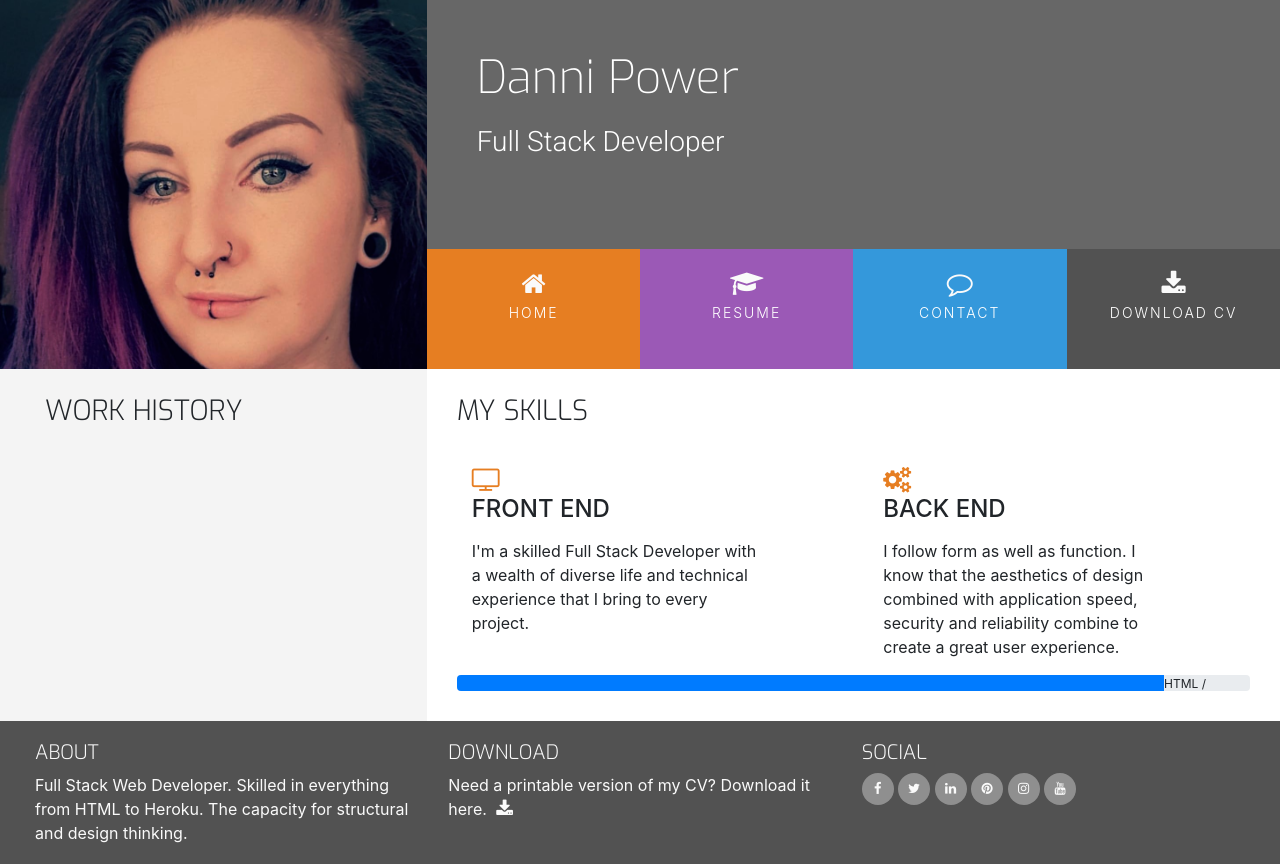
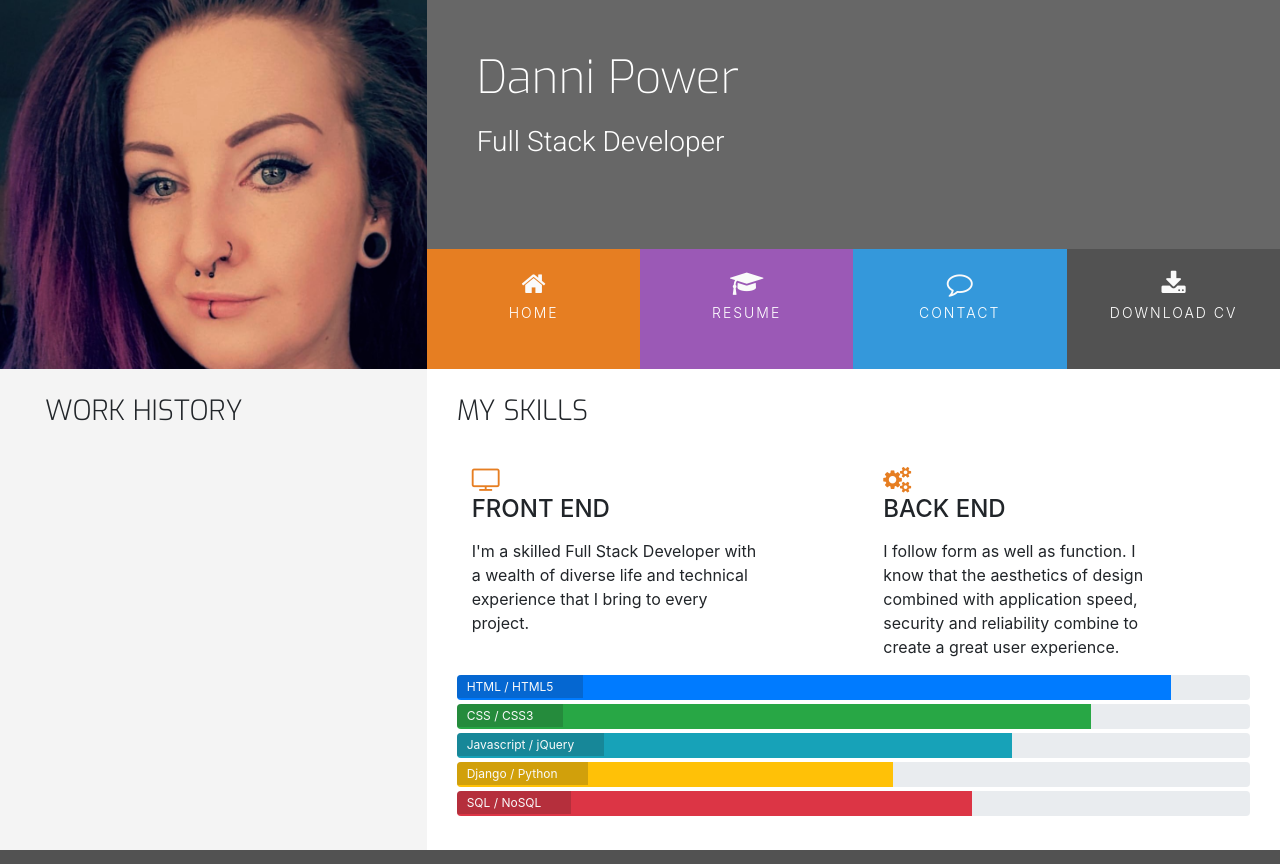
Before and after one commit to Dmp-86/bootstrap-resume, a plain HTML site: page resume.html in a window 1280 px wide. Shown: the top 864 px of the page. Drawn offline with nearby package versions, Linux system fonts and the light colour scheme.

Commit message:
Add & style additional progress bars

```diff
--- a/assets/css/style.css
+++ b/assets/css/style.css
@@ -252,3 +252,20 @@ footer {
     position: relative;
     width: 60%;
 }
+
+/* --------------------------------Skills */
+
+.progress {
+    position: relative;
+    height: 25px;
+    margin-bottom: 4px;
+}
+
+.progress-type {
+    position: absolute;
+    left: 0px;
+    font-weight: 400;
+    padding: 3px 30px 2px 10px;
+    color: #fafafa;
+    background-color: rgba(25, 25, 25, 0.2);
+}
--- a/resume.html
+++ b/resume.html
@@ -89,6 +89,30 @@
                             </div>
                             <span class="progress-type">HTML / HTML5</span>
                         </div>
+                        <div class="progress">
+                            <div class="progress-bar bg-success" role="progressbar" aria-valuenow="80" aria-valuemin="0" aria-valuemax="100" style="width:80%;">
+                                <span class="sr-only">80% complete</span>
+                            </div>
+                            <span class="progress-type">CSS / CSS3</span>
+                        </div>
+                        <div class="progress">
+                            <div class="progress-bar bg-info" role="progressbar" aria-valuenow="70" aria-valuemin="0" aria-valuemax="100" style="width:70%;">
+                                <span class="sr-only">70% complete</span>
+                            </div>
+                            <span class="progress-type">Javascript / jQuery</span>
+                        </div>
+                        <div class="progress">
+                            <div class="progress-bar bg-warning" role="progressbar" aria-valuenow="55" aria-valuemin="0" aria-valuemax="100" style="width:55%;">
+                                <span class="sr-only">55% complete</span>
+                            </div>
+                            <span class="progress-type">Django / Python</span>
+                        </div>
+                        <div class="progress">
+                            <div class="progress-bar bg-danger" role="progressbar" aria-valuenow="65" aria-valuemin="0" aria-valuemax="100" style="width:65%;">
+                                <span class="sr-only">65% complete</span>
+                            </div>
+                            <span class="progress-type">SQL / NoSQL</span>
+                        </div>
                     </div>
                 </div>
             </div>
```
